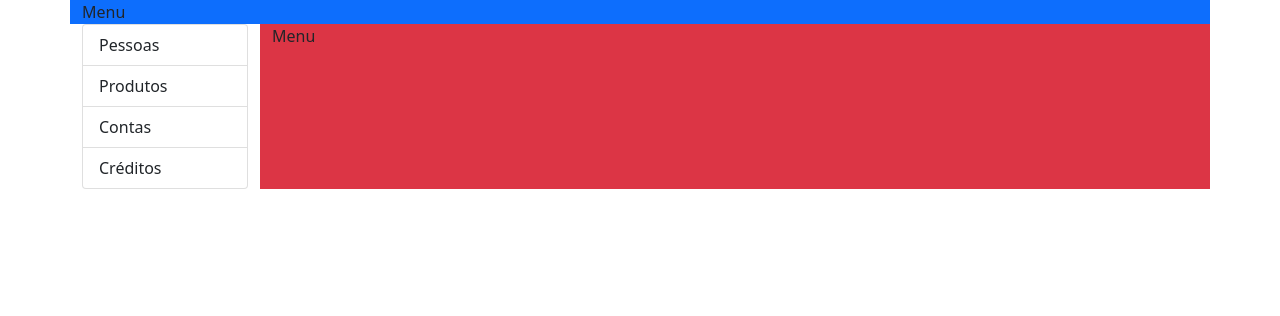
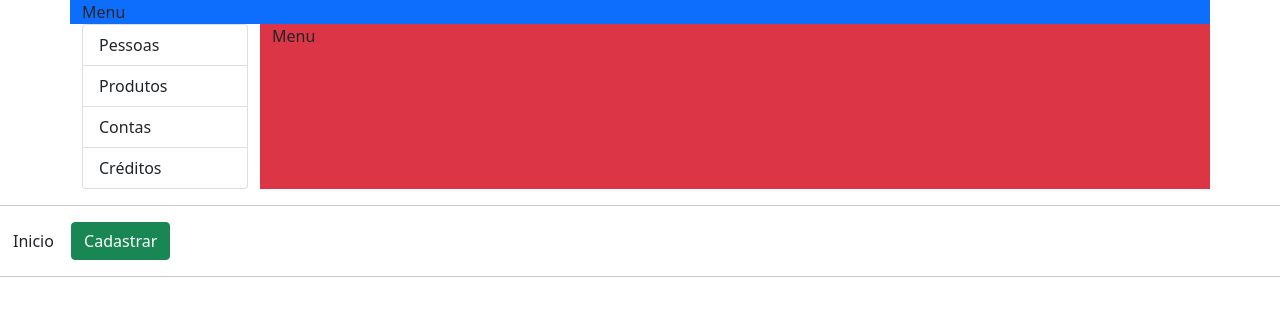
Before and after one commit to gugaluck/trabalho2021, a PHP site: page /menu.php in a window 1280 px wide. Shown: the top 316 px of the page. Run offline with PHP 8.4, Linux system fonts and the light colour scheme.

Commit message:
Update menu.php

```diff
--- a/menu.php
+++ b/menu.php
@@ -73,5 +73,9 @@ $body->addElement($container);
 $html = new Html("pt-br", $head, $body);
 
 echo $html;
+?>
 
-?>
+<hr>
+    <a href="index.php" class="btn btn-default">Inicio</a>
+    <a href="cadastro.php" class="btn btn-success">Cadastrar</a>
+<hr>
```
